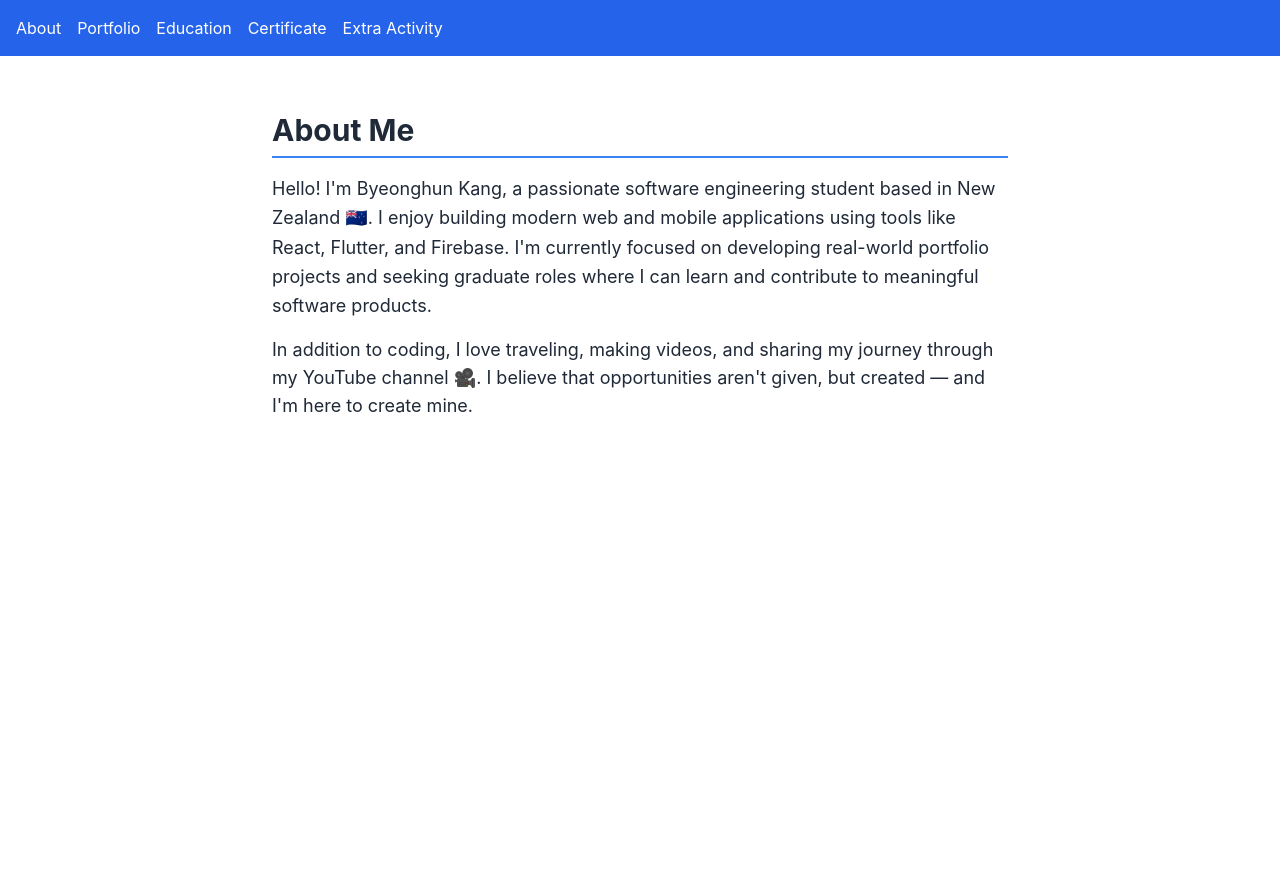
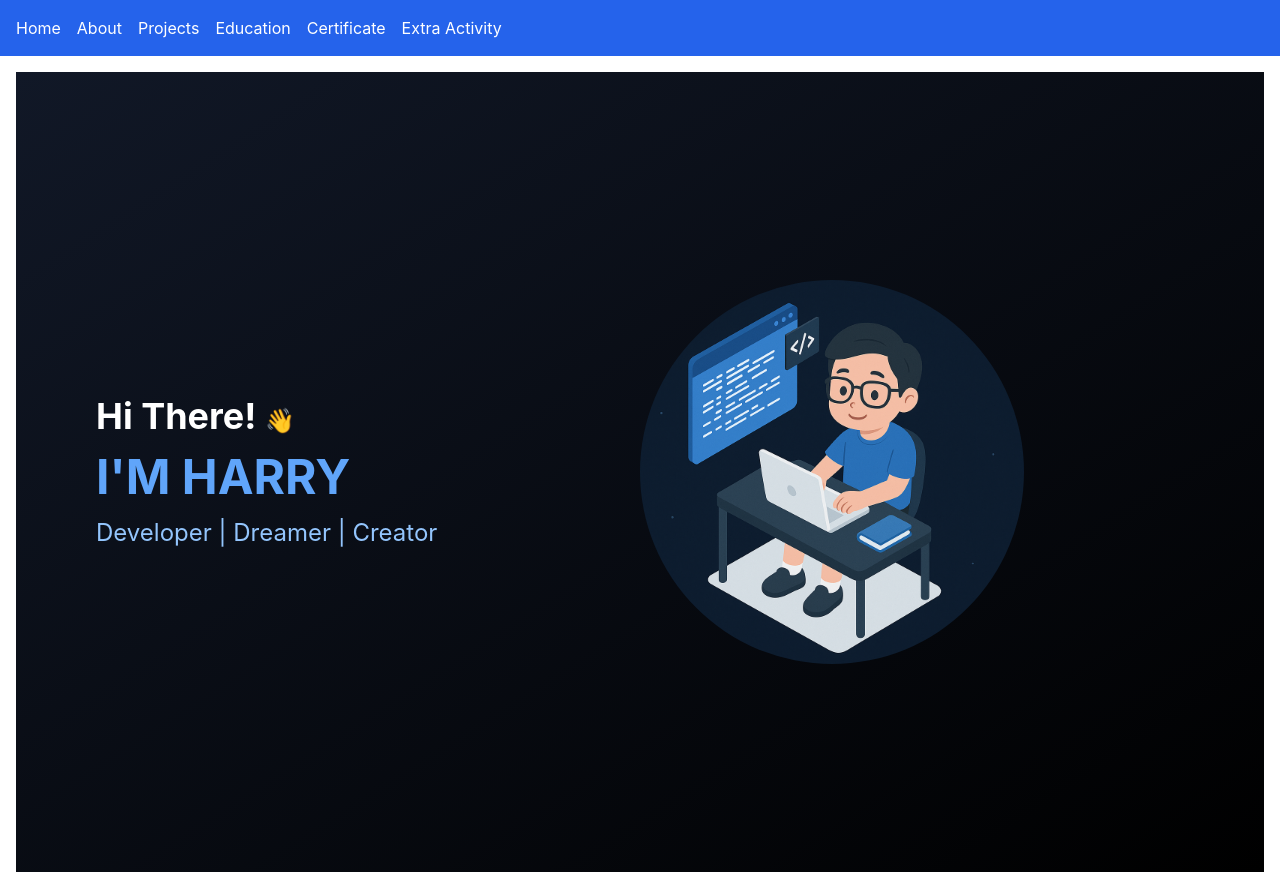
Before and after one commit to EdiBulb/harrynz-portfolio, a React (Create React App) app: page / in a window 1280 px wide. Before the commit the page ends 800 px from the top, so only its background shows below. Built offline with nearby package versions, Linux system fonts and the light colour scheme.

Commit message:
more Information

```diff
--- a/package.json
+++ b/package.json
@@ -11,6 +11,7 @@
     "gh-pages": "^6.3.0",
     "react": "^19.1.0",
     "react-dom": "^19.1.0",
+    "react-icons": "^5.5.0",
     "react-router-dom": "^7.6.2",
     "react-scripts": "5.0.1",
     "web-vitals": "^2.1.4"
--- a/src/App.jsx
+++ b/src/App.jsx
@@ -1,6 +1,7 @@
 import React from "react";
 import { HashRouter as Router, Routes, Route } from "react-router-dom";
 import Navbar from "./components/Navbar";
+import Home from "./pages/Home";
 import About from "./pages/About";
 import Portfolio from "./pages/Portfolio";
 import Education from "./pages/Education";
@@ -13,7 +14,8 @@ function App() {
       <Navbar />
       <div className="p-4">
         <Routes>
-          <Route path="/" element={<About />} />
+          <Route path="/" element={<Home />} />
+          <Route path="/About" element={<About />} />
           <Route path="/portfolio" element={<Portfolio />} />
           <Route path="/education" element={<Education />} />
           <Route path="/certificate" element={<Certificate />} />
--- a/src/components/Navbar.jsx
+++ b/src/components/Navbar.jsx
@@ -3,8 +3,9 @@ import { Link } from "react-router-dom";
 const Navbar = () => {
   return (
     <nav className="bg-blue-600 text-white p-4 flex gap-4">
-      <Link to="/">About</Link>
-      <Link to="/portfolio">Portfolio</Link>
+      <Link to="/">Home</Link>
+      <Link to="/About">About</Link>
+      <Link to="/portfolio">Projects</Link>
       <Link to="/education">Education</Link>
       <Link to="/certificate">Certificate</Link>
       <Link to="/extra">Extra Activity</Link>
--- a/src/pages/About.jsx
+++ b/src/pages/About.jsx
@@ -1,21 +1,61 @@
-import React from "react";
+import { FaGithub, FaYoutube } from "react-icons/fa";
+import { MdEmail } from "react-icons/md";
 
 const About = () => {
   return (
-    <div className="max-w-3xl mx-auto mt-10 px-4 text-gray-800">
-      <h1 className="text-3xl font-bold mb-4 border-b-2 pb-2 border-blue-500">
+    <div className="max-w-5xl mx-auto mt-10 px-4 text-gray-800">
+      <h1 className="text-3xl font-bold mb-6 border-b-2 pb-2 border-blue-500">
         About Me
       </h1>
-      <p className="text-lg leading-relaxed">
-        Hello! I'm Byeonghun Kang, a passionate software engineering student based in New Zealand 🇳🇿.
-        I enjoy building modern web and mobile applications using tools like React, Flutter, and Firebase.
-        I'm currently focused on developing real-world portfolio projects and seeking graduate roles where I can learn and contribute to meaningful software products.
-      </p>
 
-      <p className="mt-4 text-lg">
-        In addition to coding, I love traveling, making videos, and sharing my journey through my YouTube channel 🎥.
-        I believe that opportunities aren't given, but created — and I'm here to create mine.
-      </p>
+      <div className="flex flex-col md:flex-row items-center md:items-start gap-8">
+
+
+        {/* 텍스트 소개 */}
+        <div>
+          <p className="text-lg leading-relaxed">
+            Hello! I'm <span className="font-semibold text-blue-600">Harry Kang</span>, a passionate software engineering student based in New Zealand 🇳🇿.
+            I love building modern mobile/web apps using Flutter, React, and Firebase.
+          </p>
+
+          <p className="mt-4 text-lg">
+            I'm currently building real-world portfolio projects and preparing for a graduate developer role. I believe that opportunities aren’t given, they’re created.
+          </p>
+
+          <p className="mt-4 text-lg italic text-gray-500">
+            Outside of coding, I love traveling, video editing, and sharing my story on YouTube 🎥.
+          </p>
+        </div>
+      </div>
+
+      {/* 소셜 링크 버튼 */}
+      <div className="mt-8 flex gap-4 flex-wrap justify-center md:justify-start">
+        <a
+          href="https://github.com/Edibulb"
+          target="_blank"
+          rel="noopener noreferrer"
+          className="flex items-center gap-2 px-4 py-2 bg-gray-800 text-white rounded hover:bg-gray-700 transition"
+        >
+          <FaGithub size={20} />
+          GitHub
+        </a>
+        <a
+          href="mailto:gnsqud24@naver.com"
+          className="flex items-center gap-2 px-4 py-2 bg-red-600 text-white rounded hover:bg-red-500 transition"
+        >
+          <MdEmail size={20} />
+          Email
+        </a>
+        <a
+          href="https://www.youtube.com/@HarryNomad"
+          target="_blank"
+          rel="noopener noreferrer"
+          className="flex items-center gap-2 px-4 py-2 bg-red-500 text-white rounded hover:bg-red-400 transition"
+        >
+          <FaYoutube size={20} />
+          YouTube
+        </a>
+      </div>
     </div>
   );
 };
--- a/src/pages/Certificate.jsx
+++ b/src/pages/Certificate.jsx
@@ -2,18 +2,18 @@ import React from "react";
 
 const certificates = [
   {
-    title: "Flutter & Dart - The Complete Guide",
+    title: "The Complete Flutter Development Bootcamp with Dart, Udemy",
     provider: "Udemy",
     period: "2024.03 – 2024.06",
     image: "/certificates/flutter_udemy.png", // public 폴더 안에 위치
-    description: "Built several apps including a quiz app and random menu app.",
+    description: "Built several Flutter apps including a Chating app and BMI Calculation app.",
     projects: [
       {
-        name: "Random Menu App",
+        name: "Chating App",
         link: "https://github.com/your-username/random-menu-app",
       },
       {
-        name: "Quiz App",
+        name: "BMI Calculation App",
         link: "https://github.com/your-username/flutter-quiz-app",
       },
     ],
@@ -23,33 +23,27 @@ const certificates = [
     provider: "Udemy",
     period: "2024.05 – 2024.06",
     image: "/certificates/JavaScript_udemy.png", // public 폴더 안에 위치
-    description: "Built several apps including a quiz app and random menu app.",
+    description: "Built random Card Memory Game",
     projects: [
       {
-        name: "Random Menu App",
+        name: "Random Card Memory Game",
         link: "https://github.com/your-username/random-menu-app",
       },
-      {
-        name: "Quiz App",
-        link: "https://github.com/your-username/flutter-quiz-app",
-      },
+
     ],
   },
   {
     title: "The Ultimate React Course 2025: React, Next.js, Redux & More",
     provider: "Udemy",
     period: "2024.06 – 2024.06",
-    image: "/certificates/flutter_udemy.png", // public 폴더 안에 위치
+    image: "", // public 폴더 안에 위치
     description: "Built several apps including a quiz app and random menu app.",
     projects: [
       {
-        name: "Random Menu App",
+        name: "On going",
         link: "https://github.com/your-username/random-menu-app",
       },
-      {
-        name: "Quiz App",
-        link: "https://github.com/your-username/flutter-quiz-app",
-      },
+
     ],
   }
 ];
--- a/src/pages/Extra.jsx
+++ b/src/pages/Extra.jsx
@@ -16,11 +16,25 @@ const activities = [
       "Studied in China as an exchange student. Improved my Chinese language skills and experienced cultural diversity.",
   },
   {
+    title: "Software Development Competition(Undergraduate, 2022)",
+    year: "2022",
+    image: "/activities/china.jpg",
+    description:
+      "Collaborated in a 3-member team to build a mobile app prototype under time constraints. Improved teamwork, technical problem-solving, and rapid ideation skills.",
+  },
+  {
     title: "Working Holiday in New Zealand",
     year: "2023",
     image: "/activities/nz.jpg",
     description:
       "Moved to New Zealand through a working holiday visa. Gained valuable life experience and decided to study software engineering here.",
+  },
+  {
+    title: "YouTube Channel",
+    year: "2023",
+    image: "/activities/nz.jpg",
+    description:
+      "Vloging my Life in New Zealand.",
   },
 ];
 
--- /dev/null
+++ b/src/pages/Home.jsx
@@ -0,0 +1,29 @@
+import React from "react";
+
+const Home = () => {
+  return (
+    <div className="min-h-screen flex flex-col-reverse md:flex-row items-center justify-center bg-gradient-to-br from-gray-900 to-black text-white px-6 md:px-20">
+      {/* 텍스트 부분 */}
+      <div className="flex-1 text-center md:text-left space-y-4">
+        <h2 className="text-4xl font-bold">Hi There! <span className="text-2xl">👋</span></h2>
+        <h1 className="text-4xl md:text-5xl font-bold text-blue-400 animate-fade">
+          I'M HARRY
+        </h1>
+        <h3 className="text-xl md:text-2xl text-blue-300 animate-fade">
+          Developer | Dreamer | Creator
+        </h3>
+      </div>
+
+      {/* image */}
+      <div className="flex-1 mb-10 md:mb-0">
+        <img
+          src="/profile/home_profile.png"
+          alt="Developer Illustration"
+          className="w-72 md:w-96 object-contain rounded-full"
+        />
+      </div>
+    </div>
+  );
+};
+
+export default Home;
--- a/src/pages/Portfolio.jsx
+++ b/src/pages/Portfolio.jsx
@@ -2,23 +2,24 @@ import React from "react";
 
 const projects = [
   {
-    title: "Random Menu App",
-    description: "A Flutter app that helps you pick what to eat with a spinning wheel.",
-    tech: ["Flutter", "Dart"],
+    title: "Intelligent Sports Management Platform (Ongoing)",
+    description: "the development of a culturally responsive sports management web platform using React, Django, and MySQL, with features like AI-based performance analysis and identity verification",
+    tech: ["React.js", "Django", "MySQL", "REST API", "Tailwind CSS", "Axios", "Agile"],
     github: "https://github.com/your-username/random-menu-app",
   },
   {
-    title: "Bus Stop App",
+    title: "SeamlessStop – Intelligent Bus Stop Automation System",
     description: "ITS project using GPS to help passengers choose drop-off stops.",
-    tech: ["React", "Node.js", "Express"],
+    tech: ["React", "Node.js", "Django", "MySQL", "SUMO Simulation", "API Integration"],
     github: "https://github.com/your-username/bus-stop-app",
   },
   {
-    title: "YouTube Channel",
-    description: "A personal content project sharing my journey in NZ.",
-    tech: ["Video Editing", "KineMaster", "YouTube Studio"],
-    github: "https://www.youtube.com/@harrynz",
+    title: "Haerenga Travel Agency System",
+    description: "Built core user-facing and admin features for a web-based travel booking system using PHP and MySQL, with Agile methodology and cultural design principles in mind",
+    tech: ["PHP", "MySQL", "HTML/CSS/JavaScript", "Agile", "Git", "Trello"],
+    github: "https://github.com/your-username/bus-stop-app",
   },
+
 ];
 
 const Portfolio = () => {
--- a/tailwind.config.js
+++ b/tailwind.config.js
@@ -4,8 +4,18 @@ module.exports = {
     "./src/**/*.{js,jsx,ts,tsx}",
   ],
   theme: {
-    extend: {},
+    extend: {
+      keyframes: {
+        fadeIn: {
+          "0%": { opacity: 0 },
+          "100%": { opacity: 1 },
+        },
+      },
+      animation: {
+        fade: "fadeIn 2s ease-out forwards",
+      },
+    },
   },
-  darkMode: false, // or 'media' or 'class'
+  darkMode: "class", // or 'media' or 'class'
   plugins: [],
 }
```
Also changed, not shown: public/profile/home_profile.png (added), 1 other file (tests, documents, lock files or other folders).
